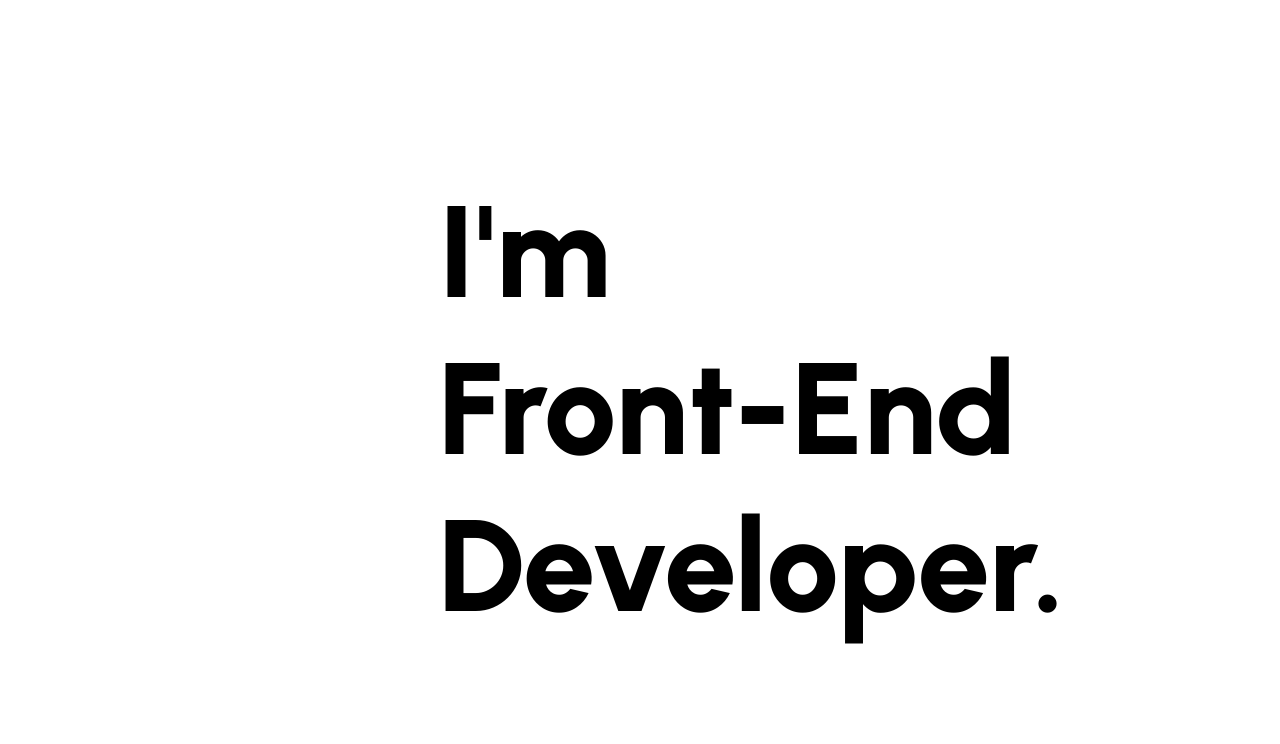
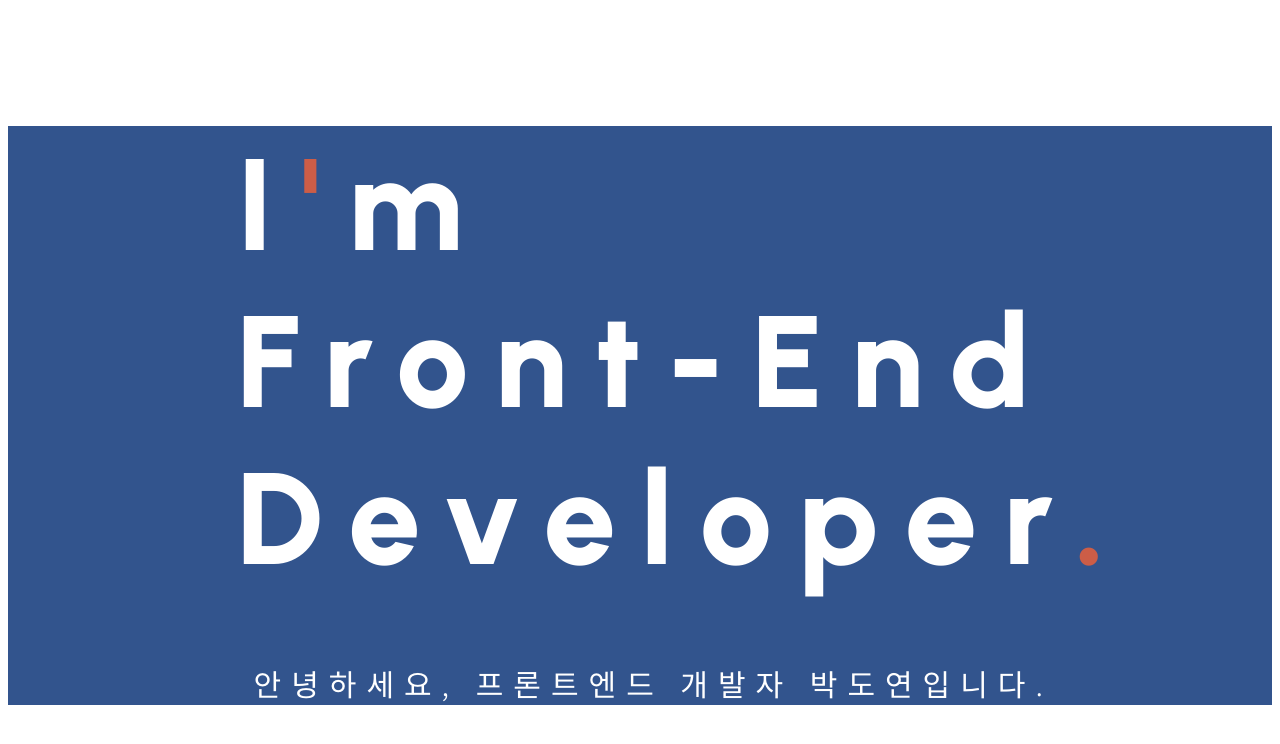
Before and after one commit to doueov/parallax--portfolio, a plain HTML site: page index.html in a window 1280 px wide. Drawn offline with Linux system fonts and the light colour scheme.

Commit message:
메인 텍스트

```diff
--- a/css/index.css
+++ b/css/index.css
@@ -1,19 +1,48 @@
-body {
-    /* font-family: "Noto Sans KR", sans-serif;
-    font-optical-sizing: auto;
-    font-weight: 400;
-    font-style: normal; */
+/* 영어 폰트 */
+#font-eng {
     font-family: "Urbanist", sans-serif;
     font-optical-sizing: auto;
     font-weight: 800;
     font-style: normal;
 }
 
+/* 한글 폰트 */
+#font-kor {
+    font-family: "Noto Sans KR", sans-serif;
+    font-optical-sizing: auto;
+    font-weight: 320;
+    font-style: normal;
+}
+
+/* 정가운데로 오도록 위치 정렬 */
 .area-1 {
+    position: relative;
     display: flex;
+    justify-content: center;
+    align-items: center;
+    margin-top: 10%;
     flex-direction: column;
-    justify-content: center;
-    height: 100vh;
+    background-color: #32548d;
+}
+
+/* 텍스트 크기, 자간 적용 */
+.zone-1 {
     font-size: 130px;
-    margin-left: 34%;
+    letter-spacing: 27px;
+    margin-left: 7%;
+    color: #fff;
 }
+
+/* 텍스트 특수기호만 색깔 적용 */
+.point {
+    color: #cc5d47;
+}
+
+/* 보조문구 위치, 크기, 자간 적용 */
+.text-4 {
+    font-size: 30px;
+    margin-left: 2.1%;
+    margin-top: 5%;
+    letter-spacing: 10px;
+    color: #fff;
+}
--- a/index.html
+++ b/index.html
@@ -18,10 +18,15 @@
 
 <body>
     <div class="area-1">
-        <div class="text-1-1">I'm</div>
-        <div class="text-1-2">Front-End</div>
-        <div class="text-1-3">Developer.</div>
+        <div class="zone-1" id="font-eng">
+            <div class="text-1">I<span class="point">'</span>m</div>
+            <div class="text-2">Front-End</div>
+            <div class="text-3">Developer<span class="point">.</span></div>
+        </div>
+        <div class="text-4" id="font-kor">안녕하세요, 프론트엔드 개발자 박도연입니다.</div>
     </div>
+
+
 
 
 </body>
```
